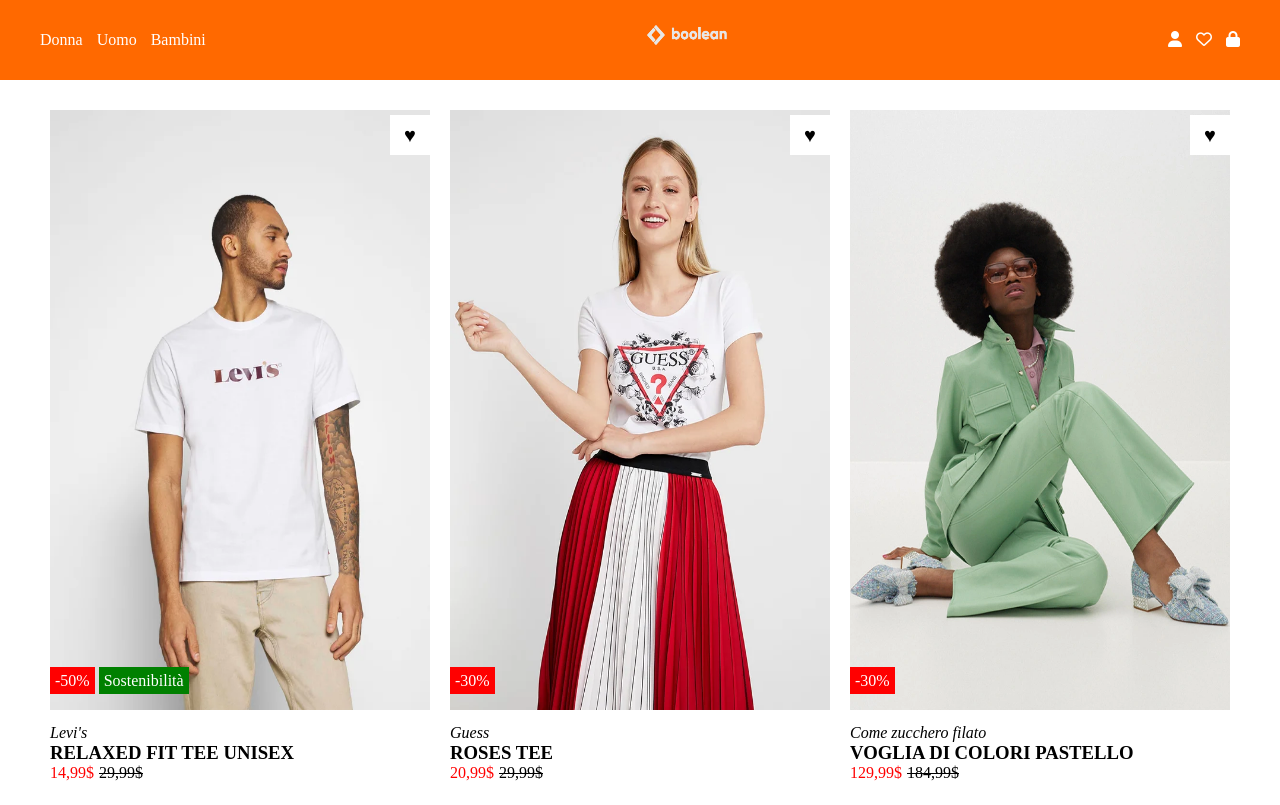
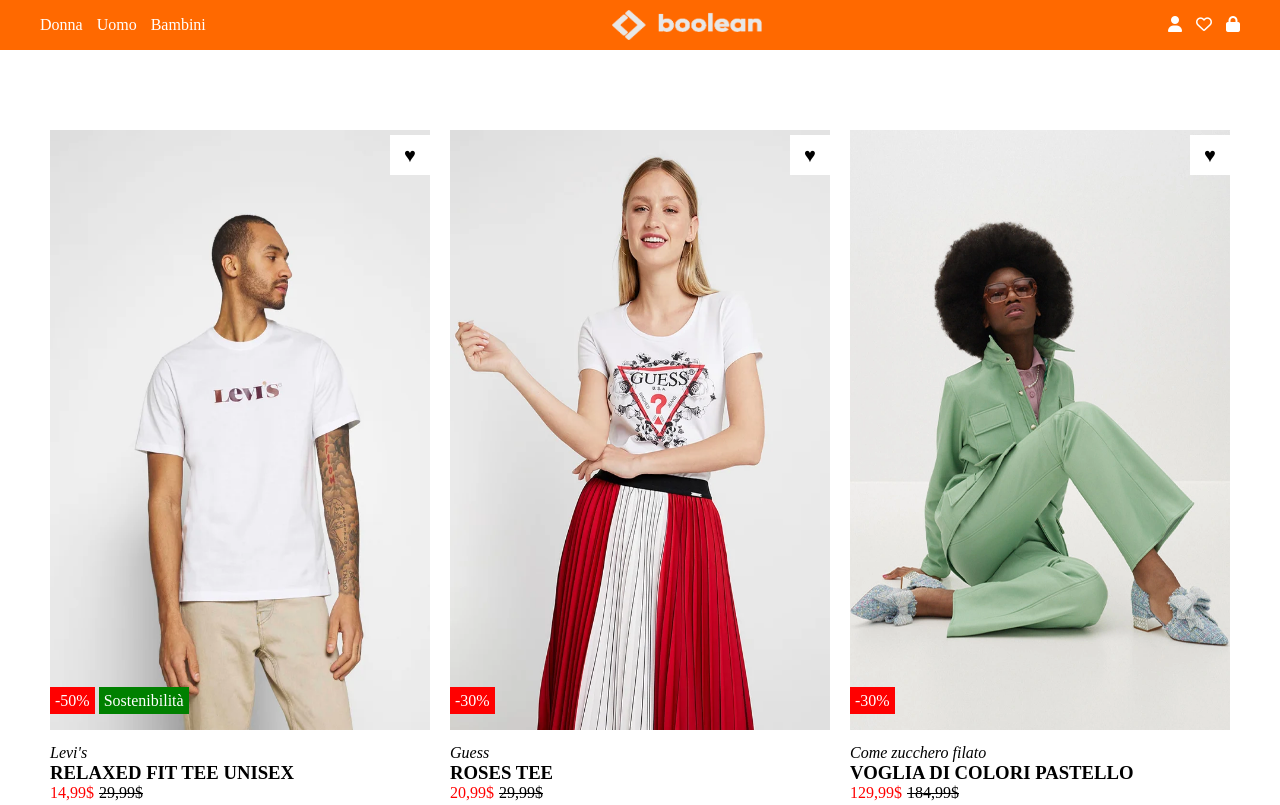
Before and after one commit to Frankosviz/html-css-boolando, a plain HTML site: page index.html in a window 1280 px wide. Shown: the top 805 px of the page. Drawn offline with Linux system fonts and the light colour scheme.

Commit message:
sliding-nav

```diff
--- a/css/style.css
+++ b/css/style.css
@@ -14,6 +14,13 @@
 
 /* Header */
 
+.navfixed {
+    width: 100%;
+    position: fixed;
+    background-color: #ff6900;
+    z-index: 1001;
+}
+
 header {
     background-color: #ff6900;
 }
@@ -24,8 +31,13 @@ header {
     background-color: #ff6900;
 }
 
-.gender, .fonts, .logo {
-    line-height: 80px;
+
+.logo {
+    padding-top: 10px;
+}
+
+.gender, .fonts {
+    line-height: 50px;
 }
 
 .gender > a {
@@ -40,9 +52,11 @@ header {
     padding-left: 10px;
 }
 
-
 /* main */
 
+main {
+    padding-top: 100px;
+}
 .container {
     max-width: 1200px;
     margin: 0 auto;
@@ -90,21 +104,6 @@ header {
     padding-top: 10px;
 }
 
-/* utility */
-
-.discount-red {
-    background-color: red;
-    color: white;
-    width: 10px;
-    padding: 5px;
-}
-
-.sostenibility-green {
-    background-color: green;
-    color: white;
-    padding: 5px;
-}
-
 /* footer */
 
 footer {
@@ -115,7 +114,6 @@ footer {
 .find-us span>i{
     margin-top: 10px;
 }
-
 
 .find-us {
     margin-bottom: 50px;
@@ -131,6 +129,20 @@ footer {
    padding-bottom: 20px;
 }
 
+/* utility */
+
+.discount-red {
+    background-color: red;
+    color: white;
+    width: 10px;
+    padding: 5px;
+}
+
+.sostenibility-green {
+    background-color: green;
+    color: white;
+    padding: 5px;
+}
 
 /* flex utlity */
 
--- a/index.html
+++ b/index.html
@@ -15,6 +15,7 @@
 
     <header>
 
+        <div class="navfixed">
             <nav class="nav-bar flex space-between">
 
                 <div class="gender">
@@ -23,7 +24,7 @@
                     <a href="#">Bambini</a>
                 </div>
                 <div class="logo">
-                <img src="../images/img/boolean-logo.png" alt="Logo" height="20" width="80">
+                    <img src="../images/img/boolean-logo.png" alt="Logo" height="30" width="150">
                 </div>
                 <div class="fonts">
                     <a href="#"><i class="fa-solid fa-user"></i></a>
@@ -31,6 +32,9 @@
                     <a href="#"><i class="fa-solid fa-lock"></i></a>
                 </div>
             </nav>
+        </div>
+
+
 
     </header>
 
```
Lines whose indentation alone changed are shown as unchanged.
